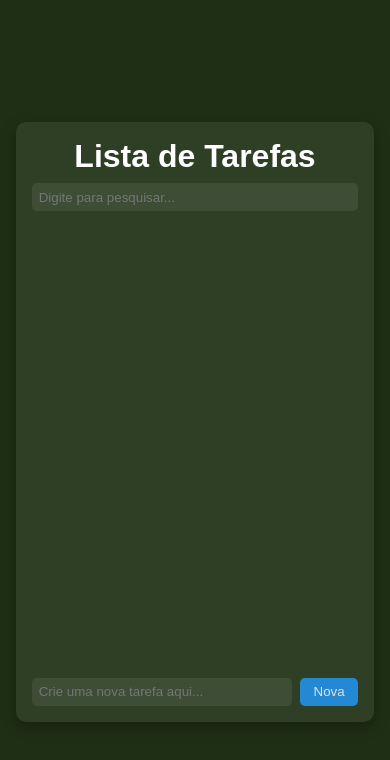
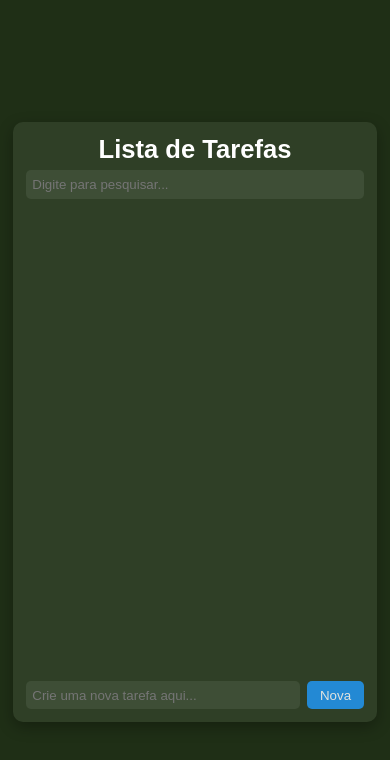
Before and after one commit to sergiocabral/Sample.JavaScript.TodoList.Frontend, a website: page src/public/index.html in a window 390 px wide. Drawn offline with Linux system fonts and the light colour scheme.

Commit message:
CSS: Layout responsivo

```diff
--- a/src/public/style.css
+++ b/src/public/style.css
@@ -79,3 +79,21 @@ header input {
 .nova-tarefa button:hover {
   opacity: 1;
 }
+
+@media screen and (max-width: 430px) {
+  body {
+    font-size: 80%;
+  }
+}
+
+@media screen and (max-width: 250px) {
+  body {
+    font-size: 60%;
+  }
+}
+
+@media screen and (max-width: 200px) {
+  body {
+    font-size: 40%;
+  }
+}
```
